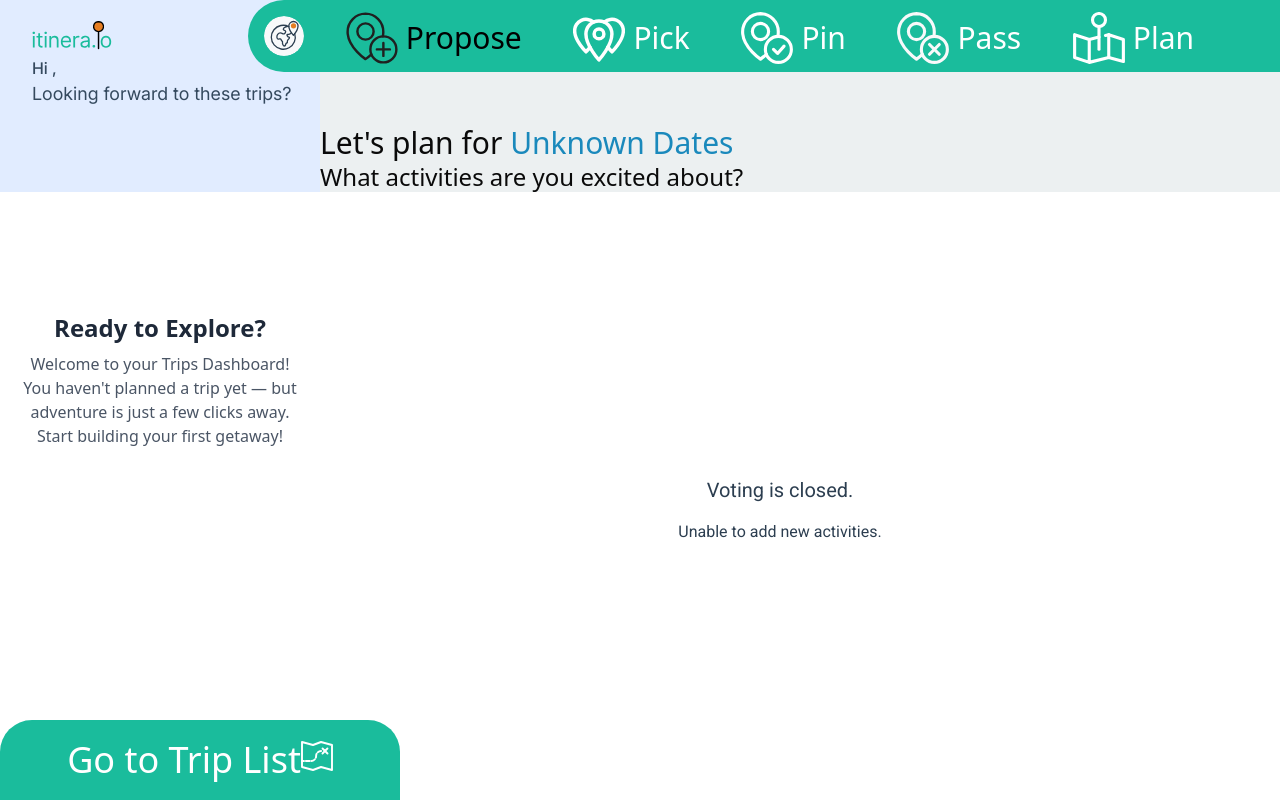
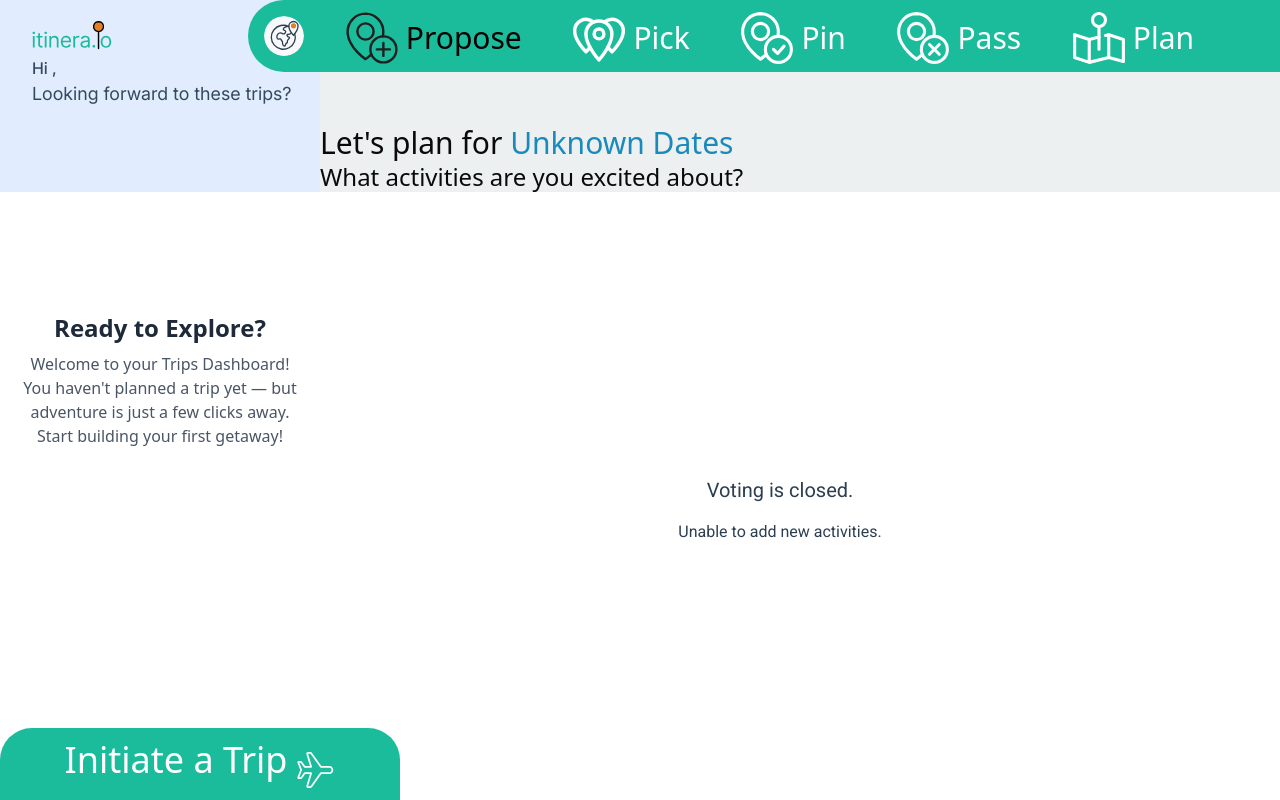
Before and after one commit to kcadavos/itinera-io, a Next.js app: page /ItinerarySuggestionPages/AddSuggestionPage in a window 1280 px wide. Built offline with nearby package versions, Linux system fonts and the light colour scheme.

Commit message:
reverting footer back  and fixing some logic issues

```diff
--- a/src/app/(pages)/layout.tsx
+++ b/src/app/(pages)/layout.tsx
@@ -21,11 +21,16 @@ const Layout = ({ children }: { children: React.ReactNode }) => {
       setIsHidden(!isLargeScreen);
       setShowNav(isLargeScreen || (!isLargeScreen && isItineraryRoute));
 
-      if(route === "/LoginPage"){
+      if(route === "/LoginPage" && isLargeScreen){
         setIsHidden(false);
         setShowNav(false);
         setShowSide(false);
         setShowHeader(false);
+      }else if(route === "/LoginPage" && !isLargeScreen){
+        setIsHidden(false);
+        setShowNav(false);
+        setShowSide(false);
+        setShowHeader(true);
       }else{
         setShowNav(true);
         setShowSide(true);
--- a/src/app/layout.tsx
+++ b/src/app/layout.tsx
@@ -2,8 +2,7 @@ import type { Metadata } from "next";
 import { Geist, Geist_Mono } from "next/font/google";
 import "./globals.css";
 import { AppWrapper } from "@/context/DataContext";
-import NavbarComponent from "@/components/NavbarComponent";
-import DesktopSideComponent from "@/components/DesktopSideComponent";
+
 
 
 const geistSans = Geist({
--- a/src/components/DesktopSideComponent.tsx
+++ b/src/components/DesktopSideComponent.tsx
@@ -87,9 +87,16 @@ const DesktopSideComponent = () => {
           </div>
         )}
       </div>
-      <div className="w-[25rem] fixed bottom-0">
-        <FooterComponent />
-      </div>
+      <div className="fixed bottom-0 ">
+            <div className=" bg-[#1ABC9C] py-3 rounded-t-4xl min-w-[25rem] ">
+                <div className="text-white flex justify-center text-4xl font-medium ">
+
+                    <p>Initiate a Trip</p>
+                    <img src="/assets/Icons/Orion_aircraft 1.svg" alt="" className='w-12 h-12' />
+
+                </div>
+            </div>
+        </div>
     </div>
   );
 };
```
